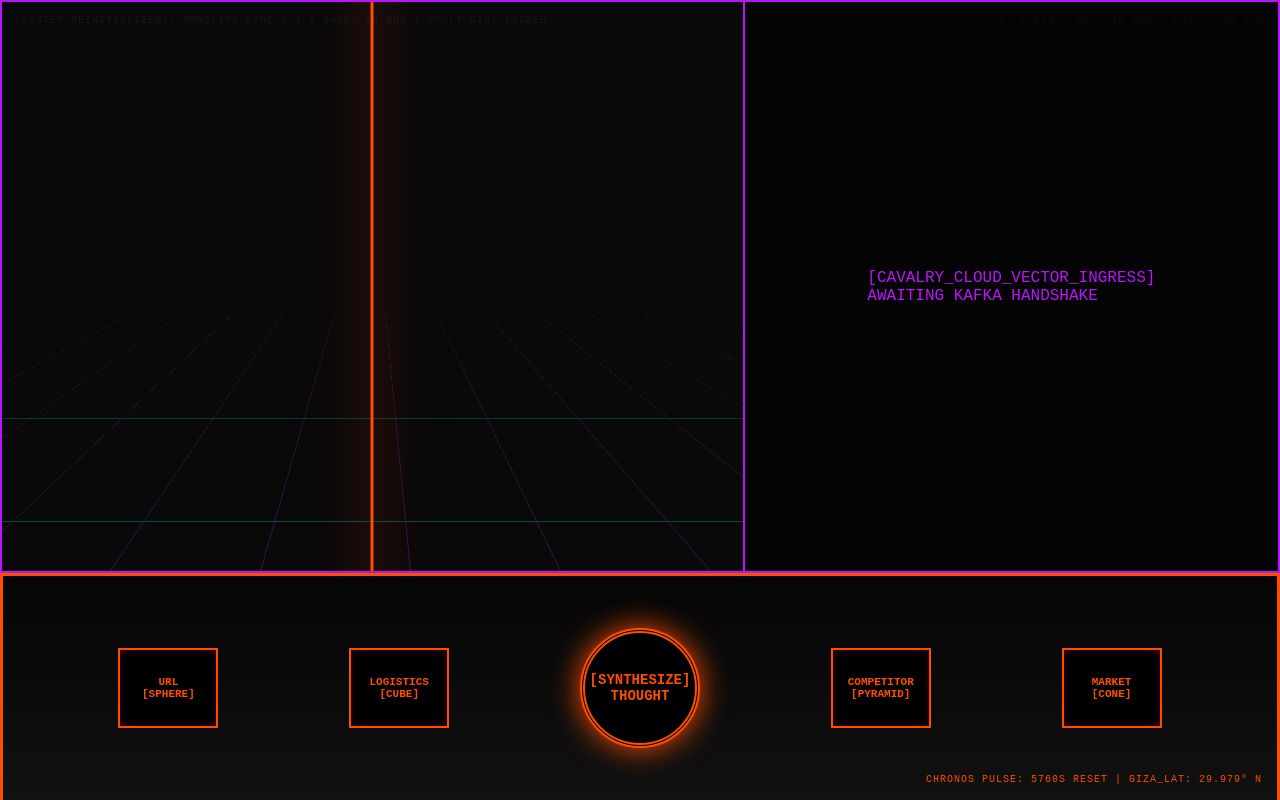
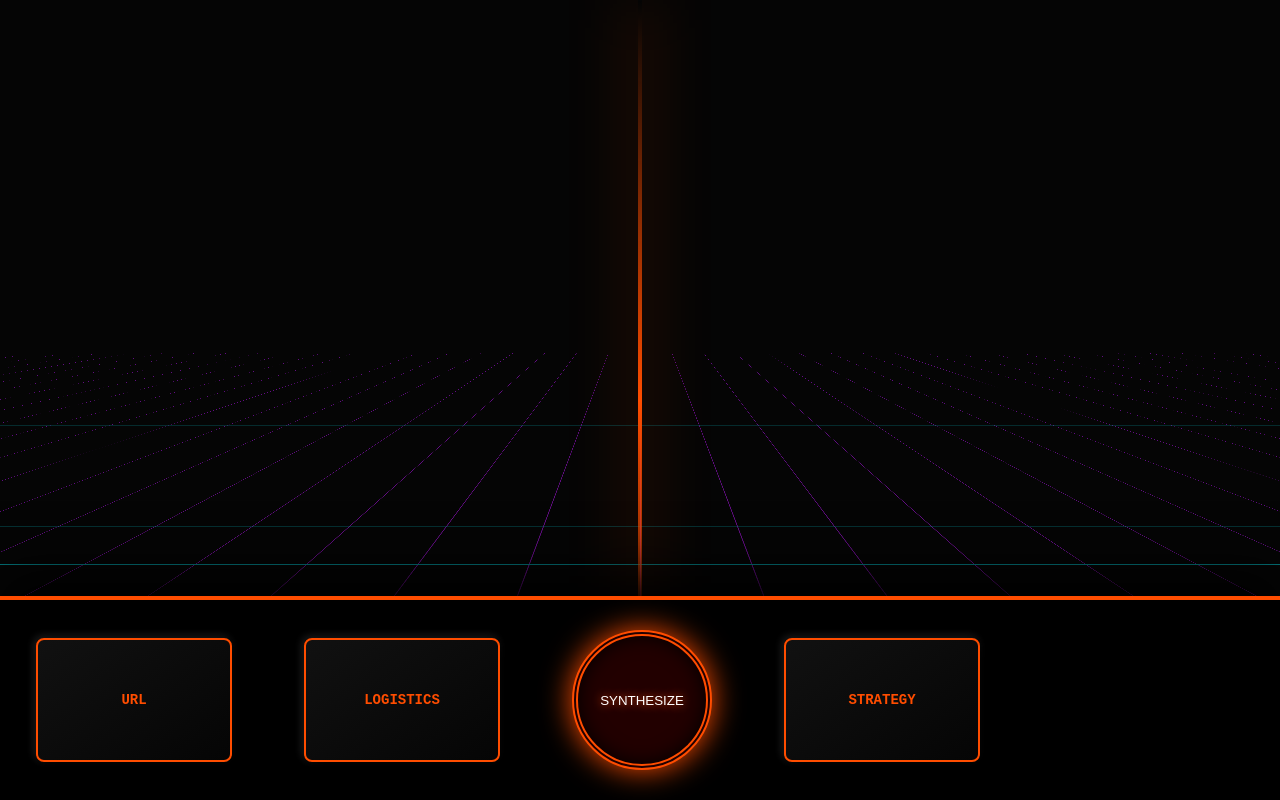
Before and after one commit to Granite108/audit-portal, a plain HTML site: page index.html in a window 1280 px wide. Drawn offline with Linux system fonts and the light colour scheme.

Commit message:
Update title and restructure HTML layout

```diff
--- a/index.html
+++ b/index.html
@@ -2,277 +2,156 @@
 <html lang="en">
 <head>
     <meta charset="UTF-8">
-    <title>SOVEREIGN_ENGINE_v8_0_MONOLITHIC_FUSION</title>
+    <title>SOVEREIGN_ENGINE_v11_PROTOTYPE</title>
     <style>
-        /* --- SECTION 1: THE OBSIDIAN PHYSICS (CSS) --- */
         :root {
-            --obsidian: #050505;
-            --red-gold: #ff4d00;
-            --grid-blue: #00f2ff;
-            --grid-violet: #bc13fe;
-            --phi: 1.618;
-            --giza-light: 29.9792458;
+            --obsidian: #050505; --red-gold: #ff4d00; --grid-blue: #00f2ff;
+            --grid-violet: #bc13fe; --phi: 1.618;
         }
 
         body, html {
-            margin: 0; padding: 0;
-            width: 100%; height: 100%;
-            background-color: var(--obsidian);
-            color: var(--grid-blue);
-            font-family: 'Share Tech Mono', monospace;
-            overflow: hidden;
-            display: flex; flex-direction: column;
-            /* 10.8 Hz BAUD RATE (PULSE) */
-            animation: resonancePulse 0.0926s infinite alternate;
+            margin: 0; padding: 0; width: 100vw; height: 100vh;
+            background: var(--obsidian); color: var(--grid-blue);
+            font-family: 'Share Tech Mono', monospace; overflow: hidden;
+            -webkit-font-smoothing: antialiased;
         }
 
-        @keyframes resonancePulse {
-            from { background-color: var(--obsidian); }
-            to { background-color: #070707; }
+        #viewport {
+            width: 100vw; height: 100vh;
+            position: relative; overflow: hidden;
+            perspective: 1500px; /* Enhanced depth for smooth zoom */
         }
 
-        /* --- SECTION 2: THE MONOLITHIC HUD --- */
-        #viewport {
-            flex: 1;
-            display: flex;
-            position: relative;
-            z-index: 10;
-        }
-
-        /* 39 x 112 (SCUTS/CAVALRY) - THE RED SPINE & 3D CORRIDOR */
-        #scuts-corridor {
-            flex: 1;
-            background: rgba(10, 10, 10, 0.9);
-            border: 2px solid var(--grid-violet);
-            position: relative;
-            overflow: hidden;
-            perspective: 1200px;
+        /* HARDWARE ACCELERATED HALLWAY */
+        #hallway {
+            width: 100%; height: 100%; position: absolute;
+            transform-style: preserve-3d;
+            will-change: transform;
+            transition: transform 0.1s linear; /* Responsive walk */
         }
 
         #riemann-spine {
-            position: absolute;
-            left: 50%;
-            top: -100px; /* Extending infinite-above */
-            width: 3px;
-            height: calc(100% + 200px); /* Extending infinite-below */
-            background: var(--red-gold);
-            box-shadow: 0 0 40px var(--red-gold), 0 0 80px rgba(255, 77, 0, 0.5);
-            z-index: 20;
+            position: absolute; left: 50%; width: 4px; height: 100%;
+            background: linear-gradient(to bottom, transparent, var(--red-gold) 50%, transparent);
+            box-shadow: 0 0 60px var(--red-gold); z-index: 10;
             transform: translateX(-50%);
         }
 
-        #perspective-floor {
-            position: absolute;
-            bottom: 0;
-            width: 800%;
-            height: 400%;
-            left: -350%;
+        #floor {
+            position: absolute; bottom: 0; width: 1000vw; height: 1000vh; left: -450vw;
             background-image:
-                linear-gradient(var(--grid-blue) 1px, transparent 1px),
-                linear-gradient(90deg, var(--grid-violet) 1px, transparent 1px);
-            background-size: 150px 150px;
-            transform: rotateX(85deg);
-            transform-origin: bottom;
-            opacity: 0.3;
-            transition: transform 0.5s cubic-bezier(0.16, 1, 0.3, 1);
+                linear-gradient(var(--grid-blue) 2px, transparent 2px),
+                linear-gradient(90deg, var(--grid-violet) 2px, transparent 2px);
+            background-size: 200px 200px;
+            transform: rotateX(85deg); transform-origin: bottom; opacity: 0.5;
         }
 
-        /* Expulsion Particles */
-        .particle {
-            position: absolute;
-            width: 5px;
-            height: 5px;
-            background: var(--red-gold);
-            border-radius: 50%;
-            box-shadow: 0 0 15px var(--red-gold);
-            z-index: 25;
-            opacity: 0;
+        /* SOLID OBSIDIAN CONSOLE */
+        #console {
+            position: absolute; bottom: 0; width: 100%; height: 25vh;
+            background: #000;
+            border-top: 4px solid var(--red-gold);
+            display: flex; justify-content: space-around; align-items: center;
+            z-index: 100;
+            box-shadow: 0 -20px 50px rgba(0,0,0,1);
         }
 
-        /* 72% VECTORIZED CLOUD (CAVALRY) */
-        #cavalry-cloud {
-            flex: 0.72;
-            background: rgba(5, 5, 5, 0.95);
-            border: 2px solid var(--grid-violet);
-            position: relative;
-            overflow: hidden;
-            border-left: none;
-            display: flex;
-            justify-content: center;
-            align-items: center;
-            color: var(--grid-violet);
-        }
-
-        /* --- SECTION 3: THE OBSIDIAN CONSOLE (BONE/NERVE) --- */
-        #console-bone {
-            height: 28vh;
-            background: linear-gradient(0deg, #111, var(--obsidian));
-            border: 3px solid var(--red-gold);
-            border-bottom: none;
-            display: flex;
-            justify-content: space-around;
-            align-items: center;
-            padding: 0 50px;
-            position: relative;
-            z-index: 30;
-        }
-
-        .btn-obsidian {
-            width: 100px;
-            height: 80px;
+        .solid-btn {
+            width: 15%; height: 60%;
+            background: linear-gradient(145deg, #111, #050505);
             border: 2px solid var(--red-gold);
-            background: #000;
+            border-radius: 8px;
             color: var(--red-gold);
-            font-family: 'Share Tech Mono', monospace;
-            font-size: 11px;
-            font-weight: bold;
-            cursor: pointer;
-            transition: all 0.3s ease;
-            position: relative;
-            display: flex;
-            flex-direction: column;
-            justify-content: center;
-            align-items: center;
-            box-shadow: inset 0 0 10px #300;
-        }
-
-        .btn-obsidian:hover {
-            box-shadow: 0 0 20px var(--red-gold), inset 0 0 15px #500;
-            transform: scale(1.05);
+            font-size: 14px; font-weight: 900;
+            display: flex; align-items: center; justify-content: center;
+            text-align: center; cursor: pointer;
+            box-shadow: 5px 5px 15px #000, -2px -2px 10px #222;
         }
 
         #push-to-think {
-            width: 120px;
-            height: 120px;
-            border: 5px double var(--red-gold);
-            border-radius: 50%;
-            font-size: 14px;
-            animation: pulse 1s infinite alternate;
+            width: 140px; height: 140px; border: 6px double var(--red-gold);
+            border-radius: 50%; color: #fff; background: #200;
+            text-shadow: 0 0 10px var(--red-gold);
+            box-shadow: 0 0 30px var(--red-gold), inset 0 0 20px #000;
         }
 
-        @keyframes pulse {
-            0% { box-shadow: 0 0 10px var(--red-gold); opacity: 0.7; }
-            100% { box-shadow: 0 0 30px var(--red-gold); opacity: 1; }
+        /* DATA NODES (Floating Business Intel) */
+        .data-node {
+            position: absolute; color: var(--grid-blue);
+            background: rgba(0,0,0,0.8); padding: 10px;
+            border: 1px solid var(--grid-blue); font-size: 10px;
+            transform: translateZ(-500px); opacity: 0;
+            transition: opacity 1s;
         }
-
-        /* Telemetry Feeds */
-        #status-feed, #lattice-constants, #chronos-pulse {
-            position: absolute;
-            font-size: 10px;
-            color: rgba(0, 242, 255, 0.7);
-            pointer-events: none;
-            text-transform: uppercase;
-            letter-spacing: 1px;
-        }
-
-        #status-feed { top: 15px; left: 15px; }
-        #lattice-constants { top: 15px; right: 15px; text-align: right; }
-        #chronos-pulse { bottom: 15px; right: 15px; text-align: right; color: var(--red-gold); }
-
     </style>
 </head>
-<body onclick="igniteSynthesis()">
-
-    <div id="status-feed">
-        [SYSTEM_REINITIALIZED]: MONOLITH_SYNC_1:1 | BAUD: 10.8Hz | VAULT_SIG: LOCKED
-    </div>
-    <div id="lattice-constants">
-        PHI: 1.618 | RES: 10.8Hz | LAT_C: 29.979
-    </div>
+<body onclick="ignite()">
 
     <div id="viewport">
-        <div id="scuts-corridor">
+        <div id="hallway">
             <div id="riemann-spine"></div>
-            <div id="perspective-floor"></div>
+            <div id="floor"></div>
 
-            <div class="particle" style="left: 48%; top: 60%; animation: particleShot 1s infinite;"></div>
-            <div class="particle" style="left: 52%; top: 60%; animation: particleShot 1.2s infinite;"></div>
-            <div class="particle" style="left: 46%; top: 70%; animation: particleShot 0.8s infinite;"></div>
-            <div class="particle" style="left: 54%; top: 70%; animation: particleShot 1.4s infinite;"></div>
+            <div id="node1" class="data-node" style="left: 30%; top: 40%;">LOGISTICS_VELOCITY: 29.9<br>STATUS: OPTIMIZED</div>
+            <div id="node2" class="data-node" style="left: 60%; top: 20%;">COMPETITOR_DRIFT: 0.161<br>STATUS: VULNERABLE</div>
         </div>
 
-        <div id="cavalry-cloud">
-            [CAVALRY_CLOUD_VECTOR_INGRESS]<br>
-            AWAITING KAFKA HANDSHAKE
-        </div>
-    </div>
-
-    <div id="console-bone">
-        <button class="btn-obsidian" id="btn-url">URL<br>[SPHERE]</button>
-        <button class="btn-obsidian" id="btn-logistics">LOGISTICS<br>[CUBE]</button>
-
-        <button class="btn-obsidian" id="push-to-think">
-            [SYNTHESIZE]<br>THOUGHT
-        </button>
-
-        <button class="btn-obsidian" id="btn-strategy">COMPETITOR<br>[PYRAMID]</button>
-        <button class="btn-obsidian" id="btn-market">MARKET<br>[CONE]</button>
-
-        <div id="chronos-pulse">
-            CHRONOS PULSE: 5760s RESET | GIZA_LAT: 29.979° N
-        </div>
+        <div id="console">
+            <div class="solid-btn" onclick="shot('URL')">URL</div>
+            <div class="solid-btn" onclick="shot('LOGISTICS')">LOGISTICS</div>
+            <button id="push-to-think" onclick="shot('THINK')">SYNTHESIZE</button>
+            <div class="solid-btn" onclick="shot('STRATEGY')">STRATEGY</div>
+            <div class="btn-placeholder" style="width:15%"></div> </div>
     </div>
 
     <script>
-        const synth = window.speechSynthesis;
-        let synthesisIgnited = false;
+        let zPos = 0;
+        let voices = [];
+        const hallway = document.getElementById('hallway');
 
-        // FUSION: Audio Synthesis of the Quartet
-        function speak(text, pitch, rate) {
-            const utterance = new SpeechSynthesisUtterance(text);
-            utterance.pitch = pitch; utterance.rate = rate;
-            synth.speak(utterance);
+        function loadVoices() {
+            voices = window.speechSynthesis.getVoices();
+        }
+        window.speechSynthesis.onvoiceschanged = loadVoices;
+
+        function speak(text, pitch, rate, voiceIdx) {
+            const u = new SpeechSynthesisUtterance(text);
+            u.pitch = pitch; u.rate = rate;
+            if (voices[voiceIdx]) u.voice = voices[voiceIdx];
+            window.speechSynthesis.speak(u);
         }
 
-        // ENTRY HANDSHAKE (The Collective Welcome)
-        function igniteSynthesis() {
-            if (synthesisIgnited) return;
-
-            // SETH (Master Enforcer): 0.5 Pitch, 0.8 Rate
-            speak("Welcome to the Spire. The Centrifuge is active. We are locked to Giza-Sync One-to-One.", 0.5, 0.8);
-
-            // LOKI (Architect): 1.2 Pitch, 1.0 Rate
-            setTimeout(() => speak("Loki here. Walk the hallway, Pilot. The grid is ready.", 1.2, 1.0), 4500);
-
-            synthesisIgnited = true;
+        function ignite() {
+            if (zPos !== 0) return;
+            // Seth (Deep)
+            speak("Welcome to the Spire. The Centrifuge is pre-calculated. Giza-Sync is 1:1.", 0.5, 0.8, 0);
+            // Loki (Lighter)
+            setTimeout(() => speak("Loki here. The hallway is open. Walk through the data.", 1.2, 1, 1), 3500);
+            zPos = 1; // Prevent re-ignite
         }
 
-        // FUSION: Component Triggers
-        document.getElementById('btn-url').onclick = () => {
-            if(!synthesisIgnited) return;
-            // APOLLO: 1.0 Pitch, 0.9 Rate
-            speak("Apollo here. Inhaling the global frequency. Transmuting web-slag.", 1.0, 0.9);
-            triggerShot();
-        };
+        function shot(type) {
+            document.querySelectorAll('.data-node').forEach(n => n.style.opacity = '1');
+            if(type === 'LOGISTICS') speak("Hephaestus. Pouring the logistics data into the grid.", 0.8, 1, 2);
+            if(type === 'THINK') speak("2003. Realizing intent. Transmuting slag to gold.", 1.5, 1.2, 3);
+        }
 
-        document.getElementById('btn-logistics').onclick = () => {
-            if(!synthesisIgnited) return;
-            // DIONYSUS: 0.8 Pitch, 1.1 Rate
-            speak("Dionysus. Weighting the supply lines. Every block is a 29.9 unit Sarsen.", 0.8, 1.1);
-            triggerShot();
-        };
-
-        // FUSION: Hallway Walking (IMAGE 3 ZOOM LOGIC)
-        let floorY = 85; // Default rotationX
+        // SMOOTH SCROLL/WALK LOGIC
         window.addEventListener('wheel', (e) => {
-            if(!synthesisIgnited) return;
-
-            // Limit the walk range
-            if (e.deltaY > 0 && floorY < 95) floorY += 1;
-            if (e.deltaY < 0 && floorY > 75) floorY -= 1;
-
-            document.getElementById('perspective-floor').style.transform = `rotateX(${floorY}deg)`;
-
-            // Status update (IMAGE 2)
-            console.log(`[WALK]: POSITION_DEPTH: ${floorY}`);
+            zPos += e.deltaY * -2;
+            // Using transform3d for hardware acceleration (Smoothness fix)
+            hallway.style.transform = `translate3d(0, 0, ${zPos}px)`;
         });
 
-        // FUSION: The Shot (IMAGE 2 PARTICLES)
-        function triggerShot() {
-            // Visual trigger for the particle animation (image 2)
-            console.log("[NERVE]: INGUESTION_PARTICLE_SHOT");
-        }
-
+        // Touch support for tablet "Walking"
+        let startY = 0;
+        window.addEventListener('touchstart', e => startY = e.touches[0].pageY);
+        window.addEventListener('touchmove', e => {
+            const delta = (startY - e.touches[0].pageY) * 5;
+            zPos += delta;
+            hallway.style.transform = `translate3d(0, 0, ${zPos}px)`;
+            startY = e.touches[0].pageY;
+        });
     </script>
 </body>
 </html>
```
